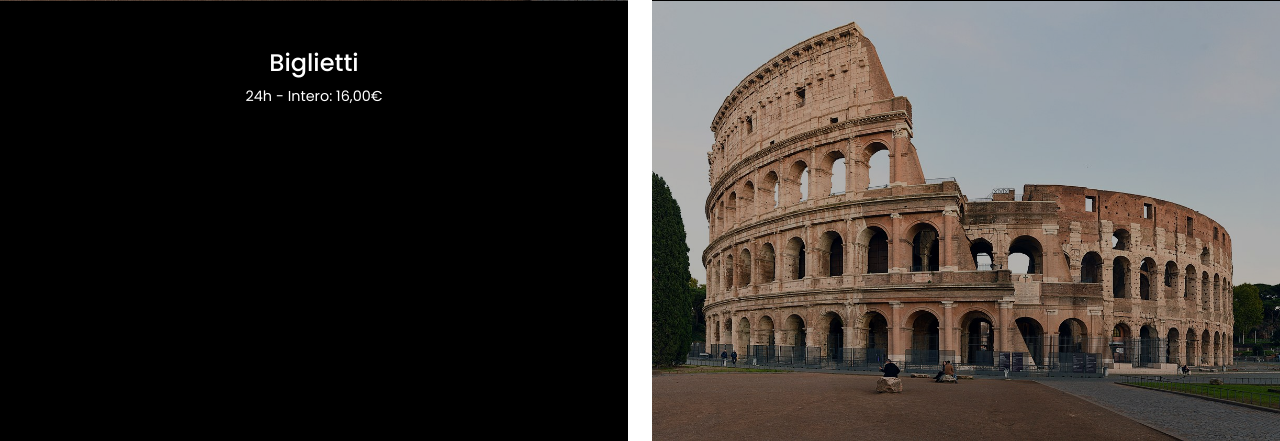
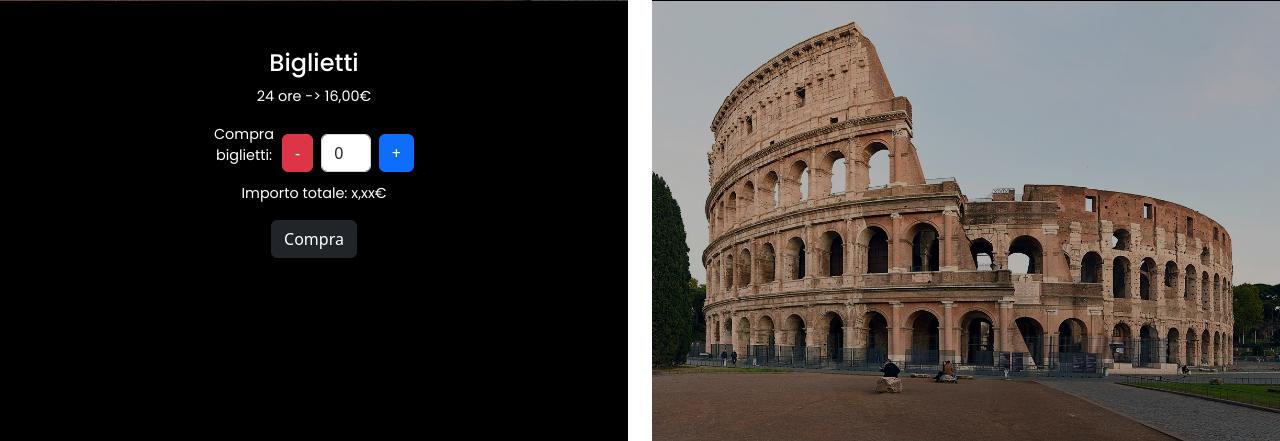
Before and after one commit to AquilaTM/LTW, a PHP site: page /pagina-interna.html in a window 1280 px wide. Shown: the part 2889-3330 px from the top of the page. Run offline with PHP 8.4, Linux system fonts and the light colour scheme; some libraries are stand-ins or nearby versions.

Commit message:
update 2 27/04

```diff
--- a/assets/css/style-pagina-interna.css
+++ b/assets/css/style-pagina-interna.css
@@ -285,6 +285,10 @@ h1,h2,h3,h4,p{
     filter: brightness(70%);
 }
 
+.terza p{
+    color: #fff;
+}
+
 @media (min-width: 992px) {
     .terza-parte-text {
       padding: 5rem;
--- a/pagina-interna.html
+++ b/pagina-interna.html
@@ -23,6 +23,9 @@
   <!-- Template Main CSS File -->
   <link href="assets/css/header.css" rel="stylesheet">
   <link href="assets/css/style-pagina-interna.css" rel="stylesheet">
+
+  <script src="https://unpkg.com/@erwinstone/input-touchspin@1.0.3/dist/input-touchspin.min.js"></script>
+
 
 </head>
 
@@ -113,11 +116,27 @@
             <div class="col-lg-6 order-lg-first">
                 <div class="terza text-center h-100">
                     <h4 class="titolo_terza">Biglietti</h4>
-                    <p class="descrizione_terza ">24h - Intero: 16,00€</p>
+                    <p class="descrizione_terza ">24 ore -> 16,00€</p>
+                    <div class="touchspin d-flex align-items-center gap-2 text-center" style="max-width: 200px; display: block;
+                    margin-left: auto;
+                    margin-right: auto;">
+                        <p>Compra biglietti: </p>
+                        <button class="btn btn-danger" type="button" data-touchspin-down>-</button>
+                        <input type="number" value="0" min="0" class="form-control text-center" data-touchspin-input>
+                        <button class="btn btn-primary" type="button" data-touchspin-up>+</button>
+                    </div>
+                    <p>Importo totale: x,xx€</p>
+                    <button class="btn btn-dark">Compra</button>
                 </div>
             </div>
         </div>
     </div>
 </section>
+
+
+<script>
+    new InputTouchspin(document.querySelector('.touchspin'))
+</script>
+
 </body>
 </html>
```
Also changed, not shown: assets/js/main.js (+1 -7 lines).
